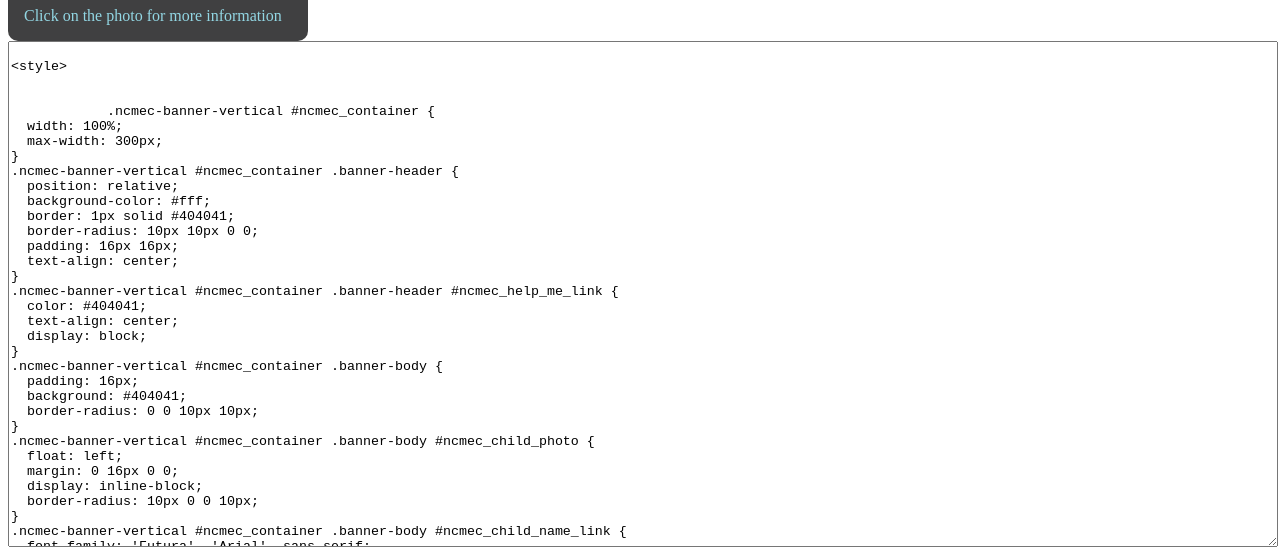
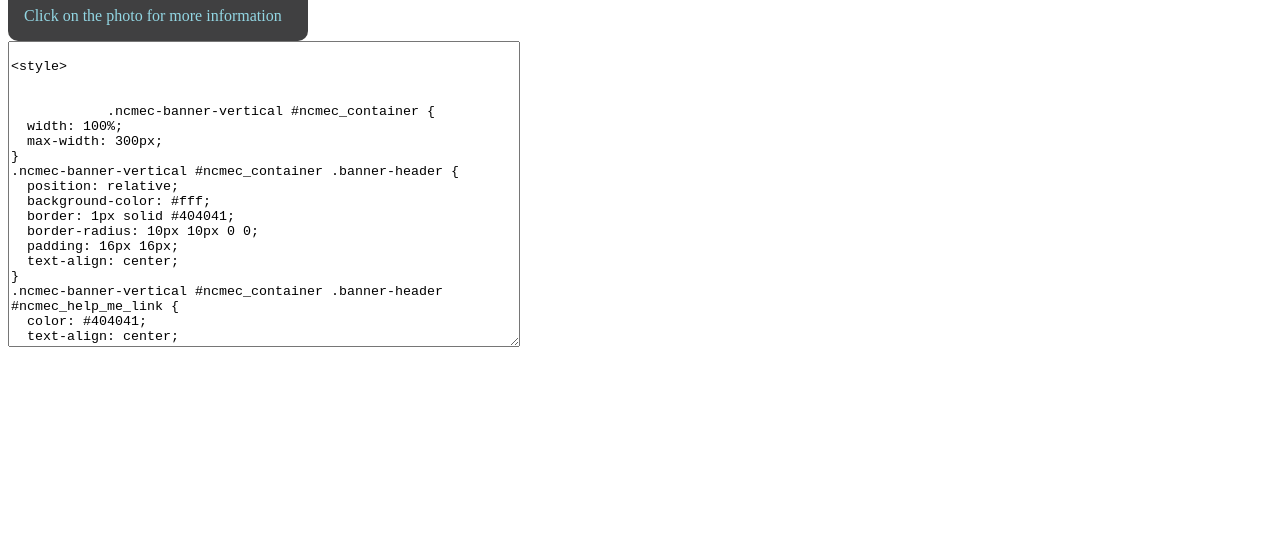
Before and after one commit to RakeshPandey/ncmec-frontend, a website: page external-banner-vertical.html in a window 1280 px wide. Shown: the part 489-1048 px from the top of the page. After the commit the page ends 848 px from the top, so only its background shows below. Drawn offline with Linux system fonts and the light colour scheme; no server answers.

Commit message:
external banner

```diff
--- a/external-banner-vertical.html
+++ b/external-banner-vertical.html
@@ -87,7 +87,7 @@ and open the template in the editor.
         <script src="missingkids/js/vertical.js"></script>
 
 
-        <textarea style="width:100%;height:500px;">
+        <textarea style="min-width:40%;height:300px;">
 
 <style>
 
```
